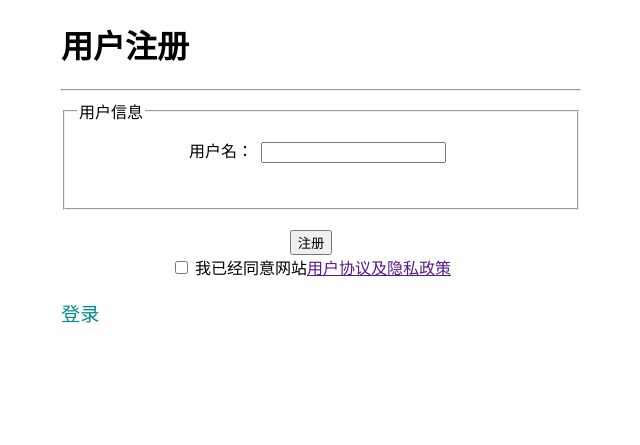
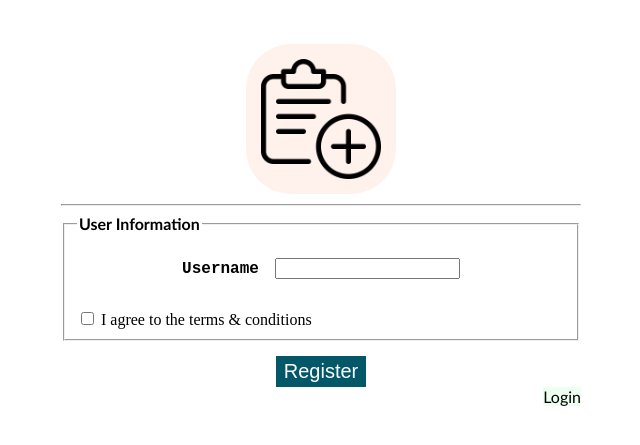
Before and after one commit to ypeng90/shopper, a Django app: template account/templates/account/register.html in a window 1280 px wide. Shown: the top 445 px of the page, without its empty margins (319-959 px from the left). Run offline with Django 3.2, Linux system fonts and the light colour scheme; the template is opened without the code that fills it, so the values that code supplies are empty.

Commit message:
account UI updated

```diff
--- a/account/templates/account/index.html
+++ b/account/templates/account/index.html
@@ -1,7 +1,9 @@
+{% load static %}
 <!DOCTYPE html>
 <html lang="en">
 <head>
     <meta charset="UTF-8">
+    <link rel="shortcut icon" href="{% static 'favicon.ico' %}" type="image/x-icon">
     <title>User Home Page</title>
     <style>
         h1 {
--- a/account/templates/account/register.html
+++ b/account/templates/account/register.html
@@ -1,88 +1,127 @@
+{% load static %}
 <!DOCTYPE html>
 <html lang="en">
 <head>
     <meta charset="UTF-8">
-    <title>用户注册</title>
+    <link rel="shortcut icon" href="{% static 'favicon.ico' %}" type="image/x-icon">
+    <title>User Register</title>
     <style>
+        .section_button {
+            border: none;
+            border-radius: 45px;
+            background-color: #fff2ec;
+            color: white;
+            padding: 15px;
+            text-align: center;
+            text-decoration: none;
+            display: inline-block;
+            font-size: 30px;
+            margin: auto;
+            cursor: pointer;
+        }
+        .section_logo {
+            background-color: #fff2ec;
+            color: white;
+            text-align: center;
+            text-decoration: none;
+            display: inline-block;
+            font-size: 30px;
+            margin: auto;
+            cursor: pointer;
+            vertical-align: middle;
+            width: 120px;
+            height: 120px;
+        }
         #container {
             width: 520px;
             margin: 10px auto;
         }
         .input {
-            margin: 10px 0;
-            width: 460px;
+            display: block;
+            text-align: center;
+            margin: 1px auto;
             height: 50px;
         }
-        .input>label {
+        .small_button {
+            background-color: #025769;
+            border: none;
+            color: white;
+            padding: 4px 8px;
+            text-align: center;
+            text-decoration: none;
             display: inline-block;
-            width: 180px;
-            text-align: right;
-        }
-        .input>img {
-            display: block;
-            margin-left: auto;
-            margin-right: auto;
-            width: 52%;
-        }
-        form+div {
-            margin-top: 20px;
-        }
-        form+div>a {
-            text-decoration: none;
-            color: darkcyan;
-            font-size: 1.2em;
-        }
-        .button {
-            width: 500px;
-            text-align: center;
-            margin-top: 20px;
+            font-size: 20px;
+            margin: auto;
+            cursor: pointer;
         }
         .hint {
             color: red;
             font-size: 14px;
         }
+        a, a:hover, a:visited, a:active {
+            color: inherit;
+            text-decoration: none;
+        }
     </style>
 </head>
 <body>
     {% csrf_token %}
+
+    <div style="text-align: center">
+        <br>
+        <br>
+        <button type="button" class="section_button">
+            <img src="{% static 'account/register.png' %}" class="section_logo">
+        </button>
+    </div>
+
     <div id="container">
-        <h1>用户注册</h1>
         <hr>
         {% verbatim %}
         <form>
             <fieldset>
-                <legend>用户信息</legend>
+                <legend style="font-family: Trebuchet MS"><b>User Information</b></legend>
+                <br>
                 <div class="input">
-                    <label>用户名：&nbsp;</label>
+                    <label style="font-family: Courier New"><b>Username</b></label>
+                    &nbsp;&nbsp;
                     <input type="text" v-model="username">
                 </div>
                 <div class="input" v-if="username">
-                    <label>密&nbsp;&nbsp;&nbsp;&nbsp;码：&nbsp;</label>
+                    <label style="font-family: Courier New"><b>Password</b></label>
+                    &nbsp;&nbsp;
                     <input type="password" v-model="password_1">
                 </div>
                 <div class="input" v-if="password_1">
-                    <label>再输入：&nbsp;</label>
+                    <label style="font-family: Courier New"><b>Password</b></label>
+                    &nbsp;&nbsp;
                     <input type="password" v-model="password_2">
                 </div>
                 <div class="input" v-if="password_2">
-                    <img :src="imgCode" alt="" height="40">
+                    <div class="input">
+                        <label style="font-family: Courier New"><b>Captcha&nbsp;</b></label>
+                        &nbsp;&nbsp;
+                        <input type="text" v-model="captcha">
+                    </div>
                 </div>
                 <div class="input" v-if="password_2">
-                    <label>验证码：&nbsp;</label>
-                    <input type="text" v-model="captcha">
+                    <div style="text-align: center">
+                        <img :src="imgCode" alt="" style="width:264px; height:50px;">
+                    </div>
+                </div>
+                <div>
+                    <input type="checkbox" v-model="agreement">
+                    I agree to the <a href="">terms & conditions</a>
                 </div>
             </fieldset>
-            <div class="button">
-                <input type="submit" value="注册" @click.prevent="register">
-                <div>
-                    <input type="checkbox" v-model="agreement">
-                    我已经同意网站<a href="">用户协议及隐私政策</a>
-                </div>
+            <div style="text-align: center; margin-top: 15px">
+                <input type="button" value="Register" @click.prevent="register" class="small_button">
             </div>
         </form>
         {% endverbatim %}
-        <div>
-            <a href="/login/">登录</a>
+        <div style="text-align: right">
+            <a href="/account/login/"
+               style="background-color: #edffef; font-family: Trebuchet MS">Login</a>
         </div>
     </div>
     <script src="https://unpkg.com/vue@2.6.12/dist/vue.min.js"></script>
```
Also changed, not shown: account/templates/account/login.html (+75 -40 lines), app/settings.py (+6 -1 lines), shopper/templates/shopper/index.html (+6 -6 lines), account/static/account/login.png (added), account/static/account/register.png (added), account/static/favicon.ico (added), shopper/static/favicon.ico, shopper/templates/shopper/target.jpg (deleted).
